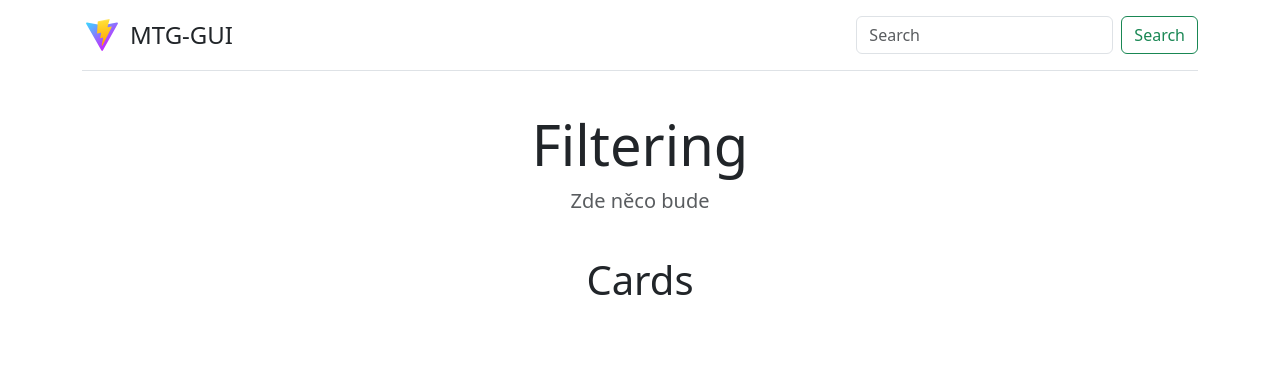
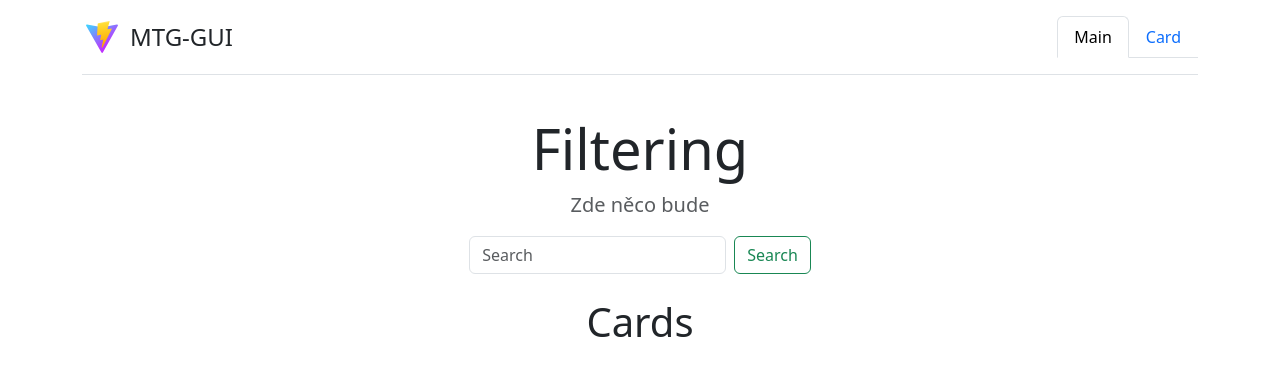
Before and after one commit to filipvrba/mtg-gui-rjs, a website built with Vite: page index.html in a window 1280 px wide. Built offline with nearby package versions, Linux system fonts and the light colour scheme; no server answers.

Commit message:
add elm-card

```diff
--- a/index.html
+++ b/index.html
@@ -15,22 +15,46 @@
             <span class="fs-4">MTG-GUI</span>
           </a>
 
-          <form class="d-inline-flex mt-2 mt-md-0 ms-md-auto" role="search">
-            <input class="form-control me-2" type="search" placeholder="Search" aria-label="Search">
-            <button class="btn btn-outline-success" type="submit">Search</button>
-          </form>
-        </div>
-
-        <div class="pricing-header p-3 pb-md-4 mx-auto text-center">
-          <h1 class="display-4 fw-normal">Filtering</h1>
-          <p class="fs-5 text-muted">Zde něco bude</p>
+          <div class="d-inline-flex mt-2 mt-md-0 ms-md-auto">
+            <ul class="nav nav-tabs" id="myTab" role="tablist">
+              <li class="nav-item" role="presentation">
+                <button class="nav-link active" id="cards-tab" data-bs-toggle="tab" data-bs-target="#cards-tab-pane" type="button" role="tab" aria-controls="cards-tab-pane" aria-selected="true">Main</button>
+              </li>
+              <li class="nav-item" role="presentation">
+                <button class="nav-link" id="card-tab" data-bs-toggle="tab" data-bs-target="#card-tab-pane" type="button" role="tab" aria-controls="card-tab-pane" aria-selected="false">Card</button>
+              </li>
+            </ul>
+          </div>
         </div>
       </header>
 
       <main>
-        <h2 class="display-6 text-center mb-4">Cards</h2>
-        <elm-cards></elm-cards>
 
+
+        <div class="tab-content" id="myTabContent">
+          <div class="tab-pane fade show active" id="cards-tab-pane" role="tabpanel" aria-labelledby="cards-tab" tabindex="0">
+
+
+
+            <div class="pricing-header p-3 pb-md-4 mx-auto text-center">
+              <h1 class="display-4 fw-normal">Filtering</h1>
+              <p class="fs-5 text-muted">Zde něco bude</p>
+
+              <form class="d-inline-flex mt-2 mt-md-0 ms-md-auto" role="search">
+                <input class="form-control me-2" type="search" placeholder="Search" aria-label="Search">
+                <button class="btn btn-outline-success" type="submit">Search</button>
+              </form>
+            </div>
+
+            <h2 class="display-6 text-center mb-4">Cards</h2>
+            <elm-cards></elm-cards>
+
+          </div>
+          <div class="tab-pane fade" id="card-tab-pane" role="tabpanel" aria-labelledby="card-tab" tabindex="0">
+            <h2 class="display-6 text-center mb-4">Card</h2>
+            <elm-card></elm-card>
+          </div>
+        </div>
 
       </main>
     </div>
--- a/package.json
+++ b/package.json
@@ -10,5 +10,8 @@
   },
   "devDependencies": {
     "vite": "^4.1.1"
+  },
+  "dependencies": {
+    "@popperjs/core": "^2.11.6"
   }
 }
```
Also changed, not shown: card.html (added, +12 -0 lines), src/.js/bootstrap.min.js (added), src/.js/elements.js, src/.js/elements/elm_card.js (added), src/.js/elements/elm_cards.js, src/.js/main.js, 6 other files.
